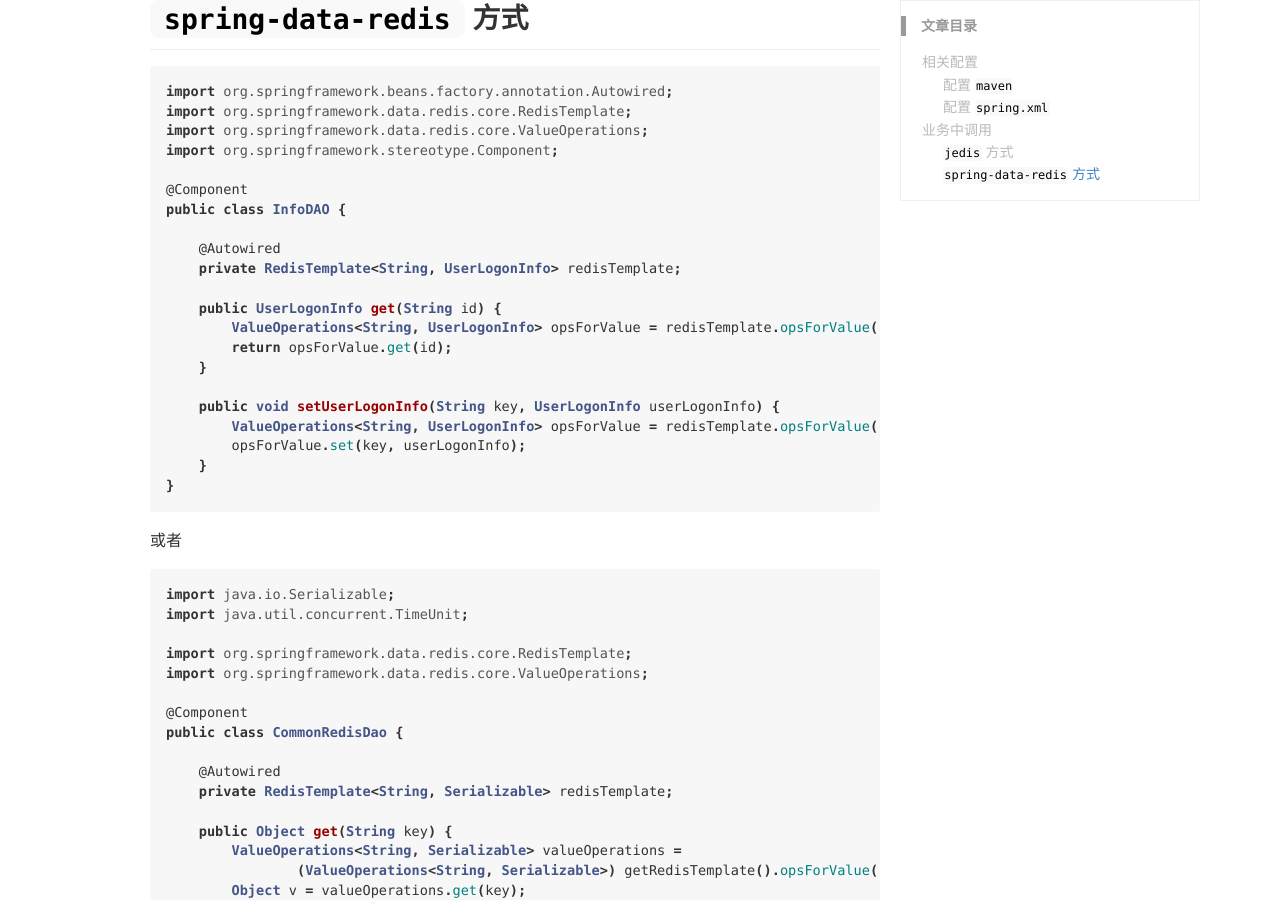
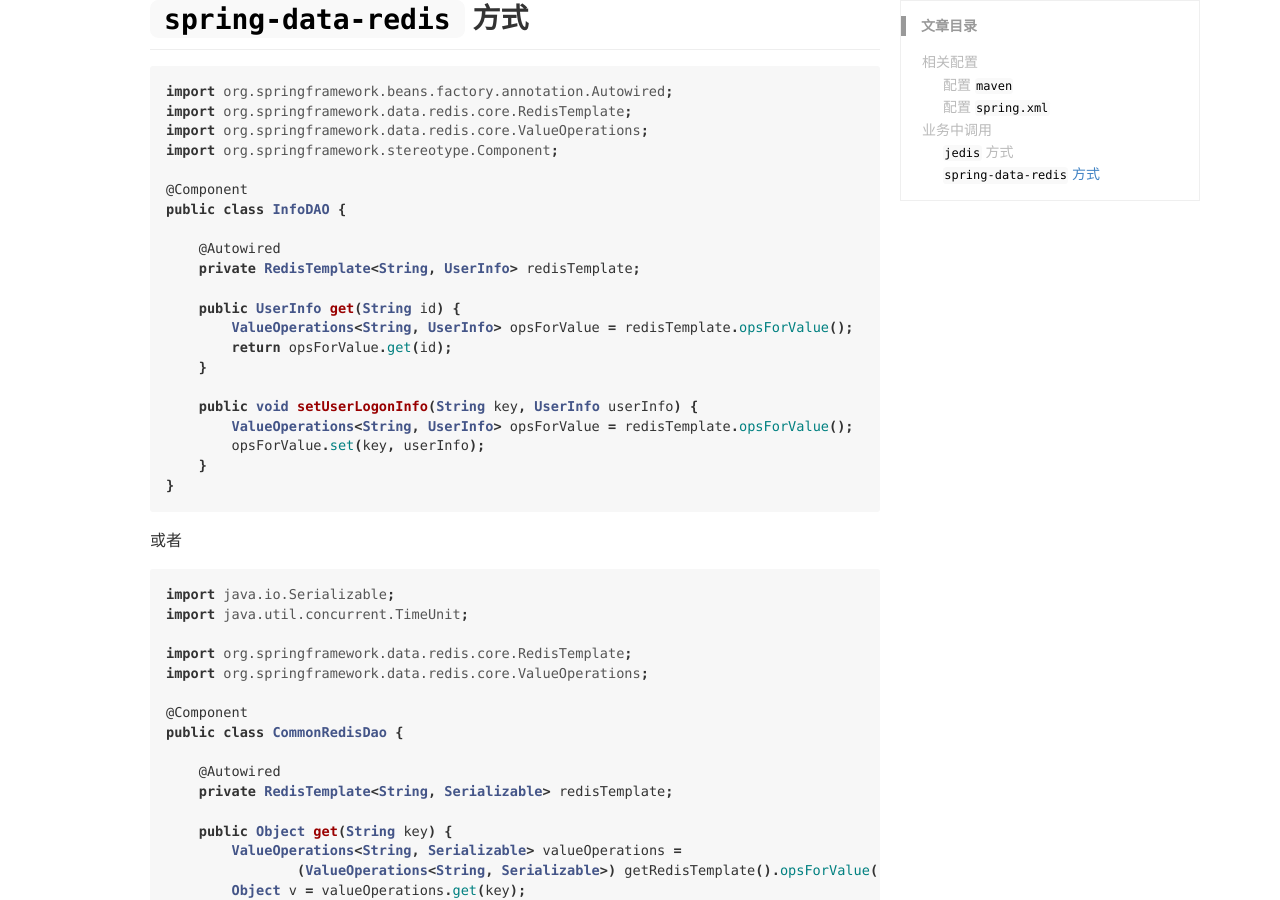
Before and after one commit to stdupanda/stdupanda.github.io, a Jekyll site: the page built from _posts/Spring/2017-04-27-spring-data-redis.md, in a window 1280 px wide and 900 px high, scrolled down 2002 px. Built offline with Jekyll 4.4.1, drawn with Linux system fonts in a browser that asks for light colours; nearby versions of some CDN libraries; comment, search, counter and statistics services are not loaded.

Commit message:
2017-5-5 09:59:48

````diff
--- a/_posts/Spring/2017-04-27-spring-data-redis.md
+++ b/_posts/Spring/2017-04-27-spring-data-redis.md
@@ -87,6 +87,7 @@ String result = jedis.set(key, value);
 ```
 
 ## `spring-data-redis` 方式
+
 ```java
 import org.springframework.beans.factory.annotation.Autowired;
 import org.springframework.data.redis.core.RedisTemplate;
@@ -97,16 +98,16 @@ import org.springframework.stereotype.Component;
 public class InfoDAO {
 
     @Autowired
-    private RedisTemplate<String, UserLogonInfo> redisTemplate;
+    private RedisTemplate<String, UserInfo> redisTemplate;
 
-    public UserLogonInfo get(String id) {
-        ValueOperations<String, UserLogonInfo> opsForValue = redisTemplate.opsForValue();
+    public UserInfo get(String id) {
+        ValueOperations<String, UserInfo> opsForValue = redisTemplate.opsForValue();
         return opsForValue.get(id);
     }
 
-    public void setUserLogonInfo(String key, UserLogonInfo userLogonInfo) {
-        ValueOperations<String, UserLogonInfo> opsForValue = redisTemplate.opsForValue();
-        opsForValue.set(key, userLogonInfo);
+    public void setUserLogonInfo(String key, UserInfo userInfo) {
+        ValueOperations<String, UserInfo> opsForValue = redisTemplate.opsForValue();
+        opsForValue.set(key, userInfo);
     }
 }
 ```
````
Also changed, not shown: _posts/git/2017-05-05-git-commands.md (added, +28 -0 lines), _posts/python/2017-05-03-python-psutil.md (added, +99 -0 lines).
